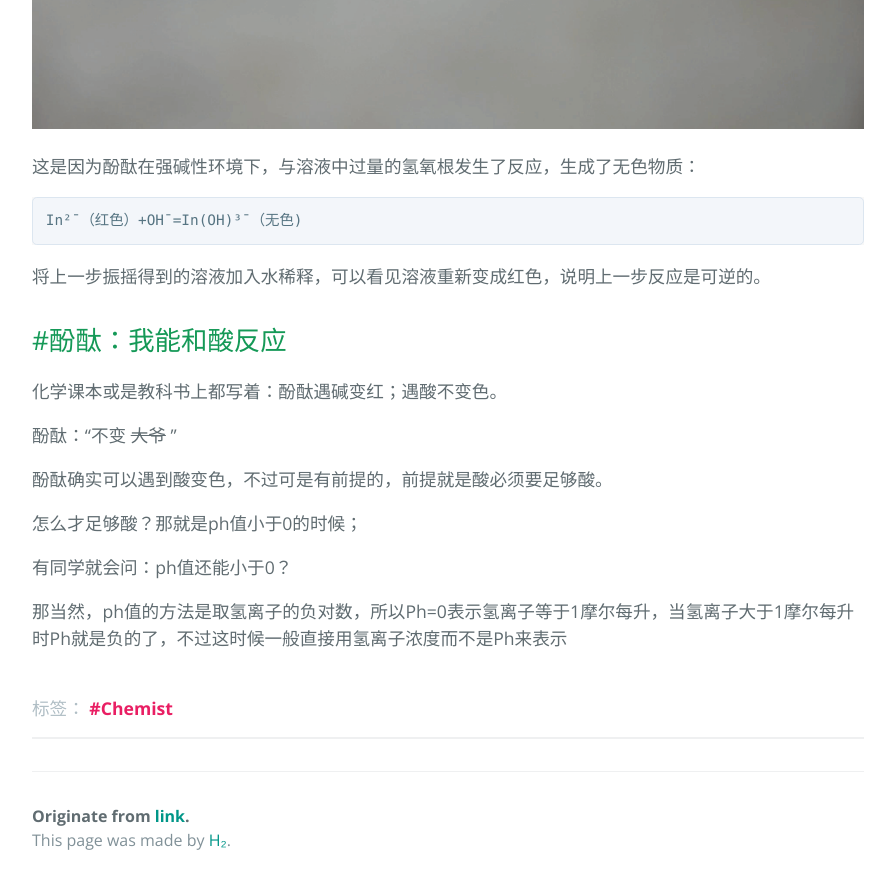
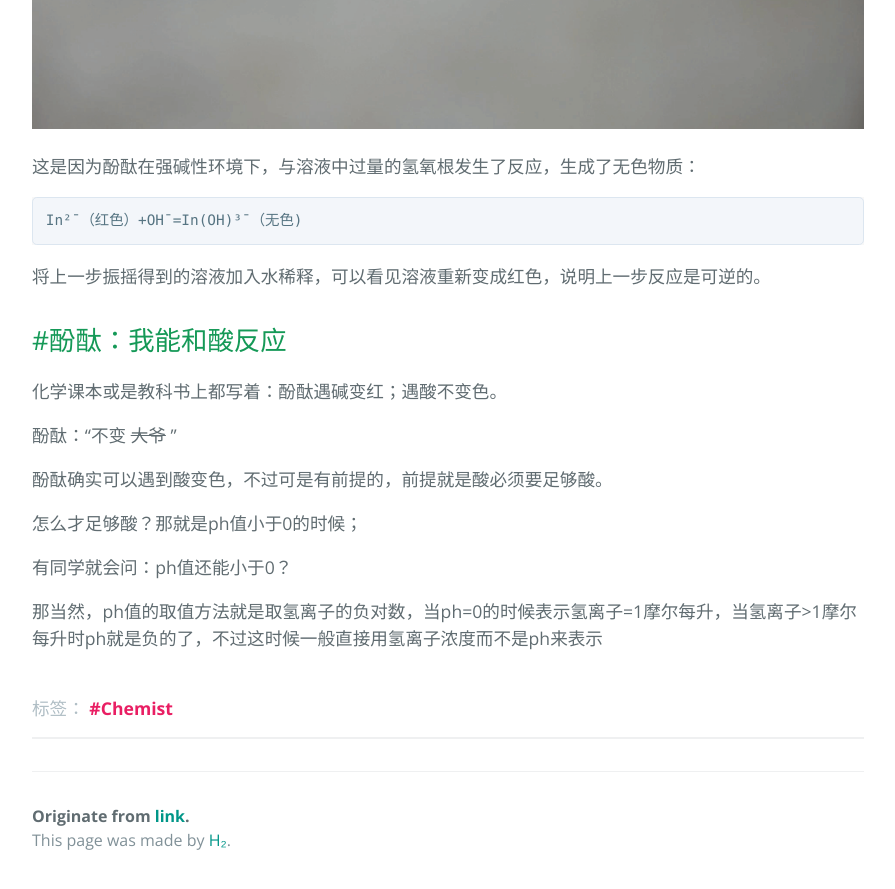
Before and after one commit to link9596/qwq, a Jekyll site: the page built from _posts/2017-12-27-chemist.md, in a window 1280 px wide and 900 px high, scrolled down 3607 px. Shown: the top 889 px of the window, without its empty margins (192-1087 px from the left). Built offline with Jekyll 4.4.1, drawn with Linux system fonts in a browser that asks for light colours; comment, search, counter and statistics services are not loaded.

Commit message:
Update 2017-12-27-chemist.md

```diff
--- a/_posts/2017-12-27-chemist.md
+++ b/_posts/2017-12-27-chemist.md
@@ -57,7 +57,7 @@ In²¯（红色）+OH¯=In(OH)³¯（无色)
 
 有同学就会问：ph值还能小于0？
 
-那当然，ph值的方法是取氢离子的负对数，所以Ph=0表示氢离子等于1摩尔每升，当氢离子大于1摩尔每升时Ph就是负的了，不过这时候一般直接用氢离子浓度而不是Ph来表示
+那当然，ph值的取值方法就是取氢离子的负对数，当ph=0的时候表示氢离子=1摩尔每升，当氢离子>1摩尔每升时ph就是负的了，不过这时候一般直接用氢离子浓度而不是ph来表示
 
 [1]: https://wapbaike.baidu.com/item/%E9%85%9A%E9%85%9E/1596924-
 [2]: /usrimg/2017-12-27-chemist-1.png
```
